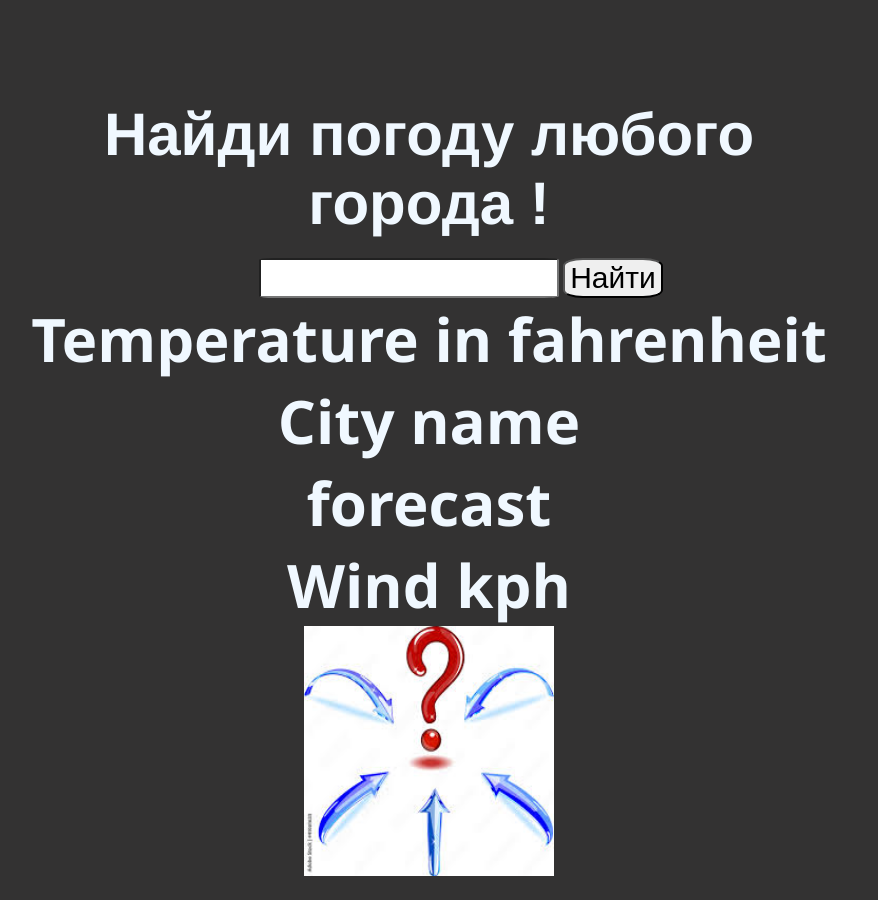
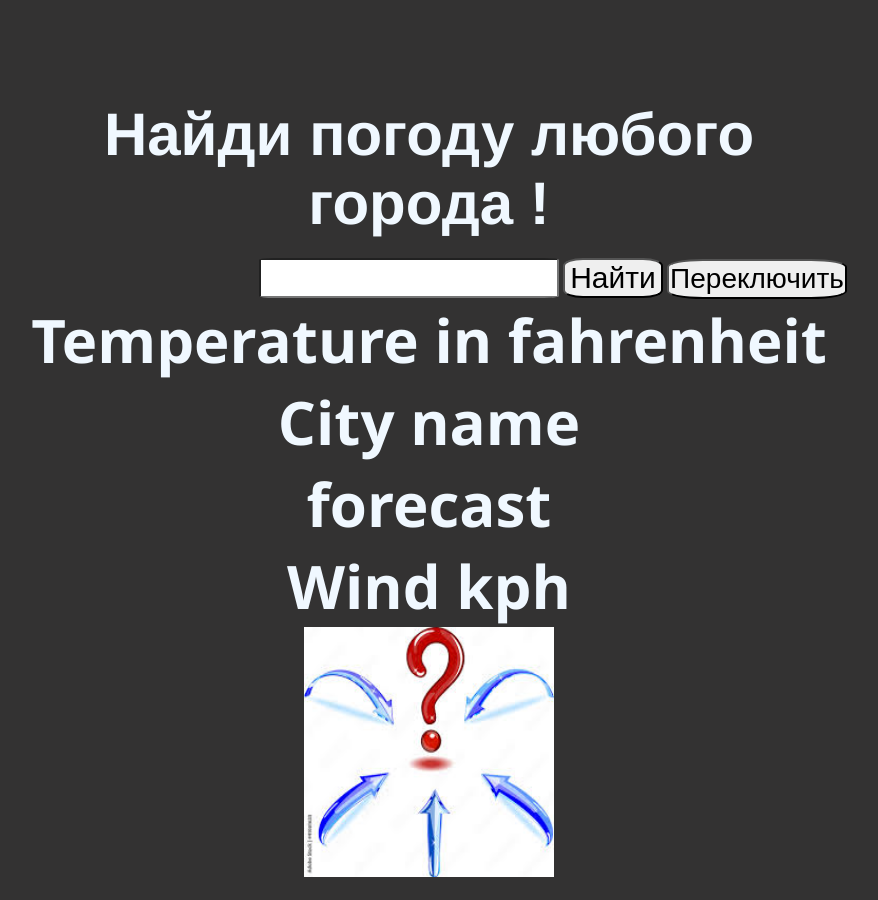
Before and after one commit to ali17344/leson-and-homeworks-month3, a plain HTML site: page homeworks/5 homework/index.html in a window 1280 px wide. Shown: the whole page, without its empty margins (211-1089 px from the left). Drawn offline with Linux system fonts and the light colour scheme.

Commit message:
5 homework

```diff
--- a/homeworks/5 homework/index.html
+++ b/homeworks/5 homework/index.html
@@ -12,6 +12,7 @@
         <form id="weather_form">
             <input type="text" id="search" value="">
             <button>Найти</button>
+            <button id="btn">Переключить</button>
             <h1 id="temp">Temperature in fahrenheit</h1>
             <h1 id="Name">City name</h1>
             <h1 id="text">forecast</h1>
--- a/homeworks/5 homework/my.css
+++ b/homeworks/5 homework/my.css
@@ -32,6 +32,10 @@ button{
     font-size: 30px;
     user-select: none;
 }
+#btn{
+    width: 180px;
+    font-size: 28px;
+}
 h1{
     color: aliceblue;
     font-size: 60px;
--- a/homeworks/5 homework/my.js
+++ b/homeworks/5 homework/my.js
@@ -17,12 +17,13 @@ weather_form.addEventListener('submit', (event) => {
         name.innerText = data.location.name
         wind_kph.innerText = data.current.wind_kph
         text.innerText = data.current.condition.text
+        temp.innerText = data.current.temp_c
         btn.addEventListener('click', (event) => {
             event.preventDefault()
             fetch('http://api.weatherapi.com/v1/current.json?key=7013c0154c9a44a892430916230407&q='+searchValue.value).then((response) => {
                return response.json()
             }).then((data) =>{
-             if(temp.innerText == data.current.temp_c){
+            if(temp.innerText == data.current.temp_c){
             temp.innerText =  data.current.temp_f
            }else if(temp.innerText == data.current.temp_f){
             temp.innerText = data.current.temp_c
```
